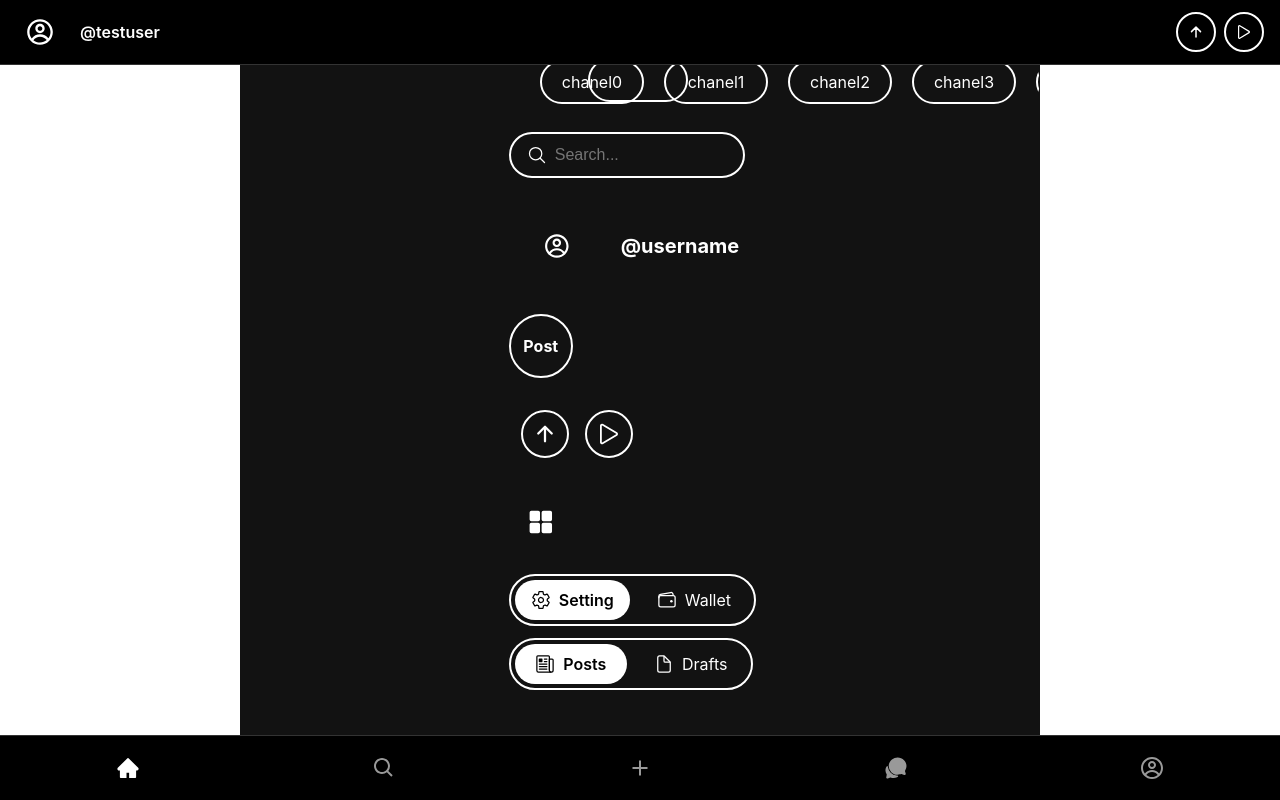
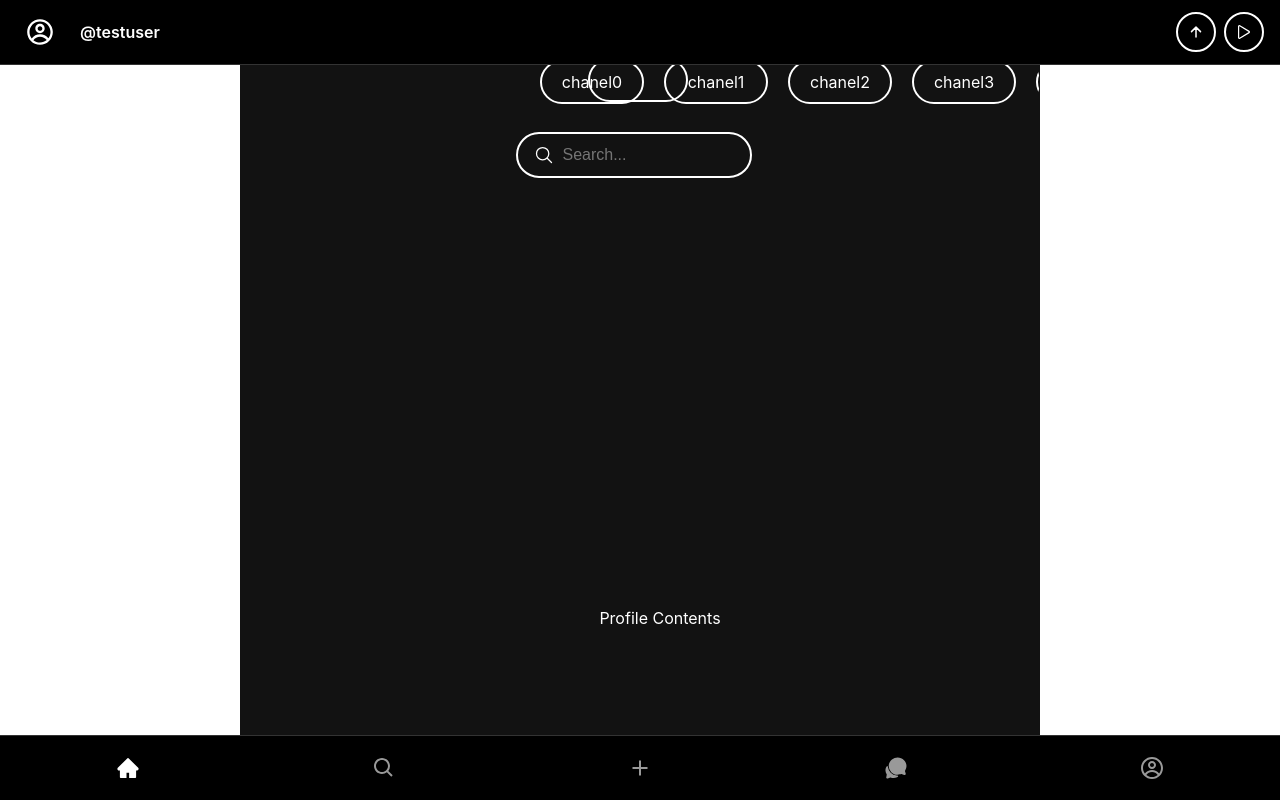
Before and after one commit to brief69/social-mold, a React (Vite) app: page / in a window 1280 px wide. Shown: the top 800 px of the page. Built offline with nearby package versions, Linux system fonts and the light colour scheme.

Commit message:
feat: Add Profile screen and move AppBar to Profile component

```diff
--- a/src/App.tsx
+++ b/src/App.tsx
@@ -1,5 +1,5 @@
 import { useState } from 'react'
-import { NavBar, SideNavBar, SwapActionButton, PostButton, Profile, SearchForm, SideAction, ViewSwapActionButton, Chanel, Tab, AppBar, Post } from './components'
+import { NavBar, SideNavBar, SwapActionButton, PostButton, Profile, SearchForm, SideAction, ViewSwapActionButton, Chanel, Tab, Post } from './components'
 import { ThemeProvider } from './theme/ThemeContext'
 import { IoWalletOutline, IoSettingsOutline, IoDocumentOutline, IoNewspaperOutline } from 'react-icons/io5'
 import './App.css'
@@ -14,14 +14,6 @@ function App() {
 
   const handleNavSwap = (isPlayRight: boolean) => {
     setShowSideNav(isPlayRight);
-  };
-
-  const handleDirectionChange = (isUpArrow: boolean) => {
-    console.log('Direction changed:', isUpArrow ? 'Up' : 'Down');
-  };
-
-  const handlePlayDirectionChange = (isPlayRight: boolean) => {
-    console.log('Play direction changed:', isPlayRight ? 'Right' : 'Up');
   };
 
   const handleLike = () => {
@@ -48,6 +40,8 @@ function App() {
     switch (activeScreen) {
       case 'post':
         return <Post />;
+      case 'profile':
+        return <Profile />;
       default:
         return (
           <>
@@ -113,13 +107,6 @@ function App() {
           paddingTop: '20px',
         }}>
           {renderMainContent()}
-          <div style={{ width: '100%', maxWidth: '800px', marginTop: '40px' }}>
-            <AppBar
-              username="@testuser"
-              onDirectionChange={handleDirectionChange}
-              onPlayDirectionChange={handlePlayDirectionChange}
-            />
-          </div>
         </div>
         {showSideNav ? (
           <SideNavBar onTabChange={handleNavTabChange} />
--- a/src/components/index.ts
+++ b/src/components/index.ts
@@ -3,7 +3,7 @@ export { default as NavBar } from './common/NavBar';
 export { default as SideNavBar } from './common/SideNavBar';
 export { default as SwapActionButton } from './common/SwapActionButton';
 export { default as PostButton } from './common/PostButton';
-export { default as Profile } from './common/Profile';
+export { default as Profile } from './layout/Profile';
 export { default as SearchForm } from './common/SearchForm';
 export { default as SideActionButton } from './common/SideActionButton';
 export { default as ViewSwapActionButton } from './common/ViewSwapActionButton';
--- /dev/null
+++ b/src/components/layout/Profile.tsx
@@ -0,0 +1,47 @@
+import React from 'react';
+import AppBar from './AppBar';
+import { useTheme } from '../../theme/ThemeContext';
+
+const Profile: React.FC = () => {
+  const theme = useTheme();
+
+  const handleDirectionChange = (isUpArrow: boolean) => {
+    console.log('Direction changed:', isUpArrow ? 'Up' : 'Down');
+  };
+
+  const handlePlayDirectionChange = (isPlayRight: boolean) => {
+    console.log('Play direction changed:', isPlayRight ? 'Right' : 'Up');
+  };
+
+  return (
+    <div style={{
+      width: '100%',
+      height: '100vh',
+      position: 'relative',
+      display: 'flex',
+      flexDirection: 'column',
+      gap: '20px',
+      padding: '20px',
+    }}>
+      {/* AppBar */}
+      <AppBar
+        username="@testuser"
+        onDirectionChange={handleDirectionChange}
+        onPlayDirectionChange={handlePlayDirectionChange}
+      />
+
+      {/* コンテンツ表示エリア */}
+      <div style={{
+        flex: 1,
+        display: 'flex',
+        justifyContent: 'center',
+        alignItems: 'center',
+        color: theme.primary,
+      }}>
+        <div>Profile Contents</div>
+      </div>
+    </div>
+  );
+};
+
+export default Profile;
```
Also changed, not shown: src/components/layout/Home.tsx (added), src/components/layout/Search.tsx (added).
